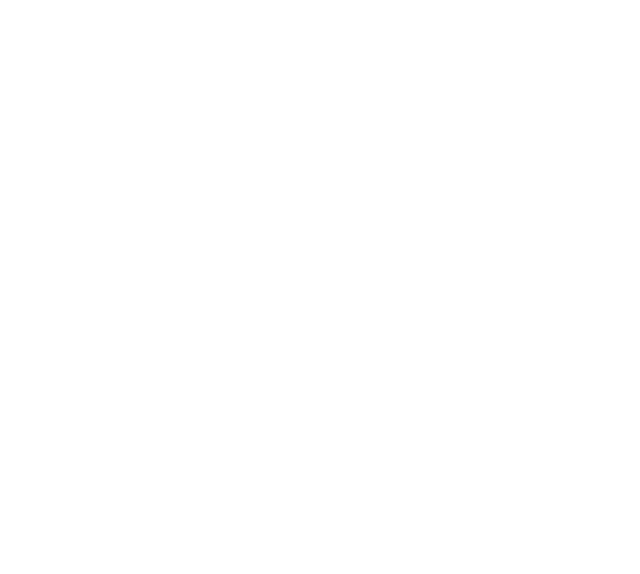
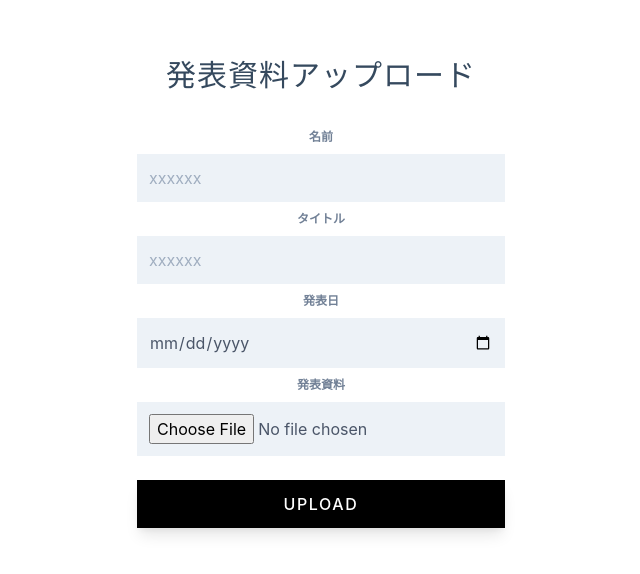
Before and after one commit to freelance-jak/nomount-presentation-material-front, a Nuxt app: page /upload in a window 1280 px wide. Before the commit this address had no page. Shown: the part 110-684 px from the top of the page, without its empty margins (319-959 px from the left). Built offline with nearby package versions, Linux system fonts and the light colour scheme.

Commit message:
一覧表示画面デザイン修正とファイルアップロード画面作成

```diff
--- a/composition/presentation/PresentationComposition.ts
+++ b/composition/presentation/PresentationComposition.ts
@@ -2,15 +2,12 @@ import PresentationDataSources from "@/datasources/PresentationDataSources";
 import PresentationComposition from '@/composition/presentation/PresentationComposition';
 
 type presentationListData = {
-    /*id: number,
-    name: string,
-    path: string,
-    createdDate: string*/
-
-    //↓後で消す
-    id: number,
-    name:string,
-    email: string
+    id: number
+    user_id: number
+    title: string
+    name: string
+    document_path: string
+    presentation_date: string
 }
 
 type presentationState = {
@@ -30,8 +27,11 @@ export default function PresentationComposiotion() {
         allPresentationState.PresentationList = result.map(item => {
             return {
                 id: item.id,
+                user_id: item.user_id,
+                title: item.title,
                 name: item.name,
-                email: item.email
+                document_path: item.document_path,
+                presentation_date: item.presentation_date
             }
         });
     };
--- a/datasources/PresentationDataSources.ts
+++ b/datasources/PresentationDataSources.ts
@@ -5,7 +5,8 @@ export default class PresentationDataSources {
     async getPresentation(): Promise<Presentation[]> {
         try {
             // テスト用URL
-            const response = await axios.get('http://jsonplaceholder.typicode.com/users');
+            const response = await axios.get('http://localhost/api/presentation');
+            console.log(response.data)
             return response.data.map((e: any) => new Presentation(e));
         } catch (e) {
             return e;
--- a/domain/entity/presentation.ts
+++ b/domain/entity/presentation.ts
@@ -1,13 +1,10 @@
 export class Presentation {
-    /*id!: number,
-    name!: string,
-    path!: string,
-    createdDate!: string*/
-
-    //↓後で消す
     id!: number
+    user_id!: number
     name!: string
-    email!: string
+    title!: string
+    document_path!: string
+    presentation_date!: string
 
     constructor(init: Partial<Presentation>) {
         Object.assign(this, init)
--- a/nuxt.config.js
+++ b/nuxt.config.js
@@ -3,24 +3,24 @@ export default {
   ssr: false,
 
   // Target (https://go.nuxtjs.dev/config-target)
-  target: 'static',
+  target: "static",
 
   // Global page headers (https://go.nuxtjs.dev/config-head)
   head: {
-    title: 'nomount-dashboard',
+    title: "nomount-dashboard",
     meta: [
-      { charset: 'utf-8' },
-      { name: 'viewport', content: 'width=device-width, initial-scale=1' },
-      { hid: 'description', name: 'description', content: '' },
+      { charset: "utf-8" },
+      { name: "viewport", content: "width=device-width, initial-scale=1" },
+      { hid: "description", name: "description", content: "" },
     ],
-    link: [{ rel: 'icon', type: 'image/x-icon', href: '/favicon.ico' }],
+    link: [{ rel: "icon", type: "image/x-icon", href: "/favicon.ico" }],
   },
 
   // Global CSS (https://go.nuxtjs.dev/config-css)
   css: [],
 
   // Plugins to run before rendering page (https://go.nuxtjs.dev/config-plugins)
-  plugins: ['@/plugins/composition-api'],
+  plugins: ["@/plugins/composition-api"],
 
   // Auto import components (https://go.nuxtjs.dev/config-components)
   components: true,
@@ -28,20 +28,22 @@ export default {
   // Modules for dev and build (recommended) (https://go.nuxtjs.dev/config-modules)
   buildModules: [
     // https://go.nuxtjs.dev/typescript
-    '@nuxt/typescript-build',
+    "@nuxt/typescript-build",
     // https://go.nuxtjs.dev/tailwindcss
-    '@nuxtjs/tailwindcss',
+    "@nuxtjs/tailwindcss",
   ],
 
   // Modules (https://go.nuxtjs.dev/config-modules)
   modules: [
     // https://go.nuxtjs.dev/axios
-    '@nuxtjs/axios',
+    "@nuxtjs/axios",
   ],
 
   // Axios module configuration (https://go.nuxtjs.dev/config-axios)
-  axios: {},
+  axios: {
+    baseURL: "http://localhost/api",
+  },
 
   // Build Configuration (https://go.nuxtjs.dev/config-build)
   build: {},
-}
+};
--- a/pages/index.vue
+++ b/pages/index.vue
@@ -1,27 +1,39 @@
 <template>
-  <div class="container">
-    <div>
-      <h1 class="title">発表資料一覧</h1>
-      <article class="p-4 flex space-x-4">
-        <div class="min-w-0 relative flex-auto sm:pr-20 lg:pr-0 xl:pr-20">
-          <div v-for="presentationList in presentationState.list.PresentationList" :key="presentationList.id">
-            <h2  class="text-lg font-semibold text-black mb-0.5 bg-green-100 text-left">
-                {{ presentationList.id }}
-            </h2>
-            <dl class="flex flex-wrap text-xl font-medium whitespace-pre">
-              <div class="bg-red-100">
-                <dd>
-                  {{ presentationList.name }}
-                </dd>
-              </div>
-              <div class="flex w-full mt-0.5 font-normal bg-blue-100">
-                <dt class="text-left">By </dt>
-                <dd class="text-black">{{ presentationList.email }}</dd>
-              </div>
-            </dl>
-          </div>
-        </div>
-      </article>
+  <div class="bg-white rounded-lg shadow-lg py-6">
+    <div class="block overflow-x-auto mx-6">
+      <table class="w-full text-left rounded-lg">
+        <thead>
+          <tr class="text-gray-800 border border-b-0">
+            <th class="px-4 py-3">#</th>
+            <th class="px-4 py-3">名前</th>
+            <th class="px-4 py-3">タイトル</th>
+            <th class="px-4 py-3">発表日</th>
+            <th class="px-4 py-3"></th>
+          </tr>
+        </thead>
+        <tbody
+          v-for="presentationList in presentationState.list.PresentationList"
+          :key="presentationList.id"
+        >
+          <tr
+            class="w-full font-light text-gray-700 bg-gray-100 whitespace-no-wrap border border-b-0"
+          >
+            <td class="px-4 py-4">{{ presentationList.id }}</td>
+            <td class="px-4 py-4">{{ presentationList.name }}</td>
+            <td class="px-4 py-4">
+              {{ presentationList.title }}
+            </td>
+            <td class="px-4 py-4">{{ presentationList.presentation_date }}</td>
+            <td class="px-4 py-4">
+              <button
+                class="border border-gray-700 bg-gray-700 text-white rounded-md px-4 py-2 m-2 transition duration-500 ease select-none hover:bg-gray-800 focus:outline-none focus:shadow-outline"
+              >
+                <span>Active</span>
+              </button>
+            </td>
+          </tr>
+        </tbody>
+      </table>
     </div>
   </div>
 </template>
@@ -35,18 +47,18 @@ import {
   computed,
   watch,
   watchEffect,
-  reactive
+  reactive,
 } from "@vue/composition-api";
 import PresentationComposition from "@/composition/presentation/PresentationComposition";
 import PresentationDataSources from "@/datasources/PresentationDataSources";
 import axios from "axios";
-import { Presentation } from '../domain/entity/presentation';
-import PresentationComposiotion from '../composition/presentation/PresentationComposition';
+import { Presentation } from "../domain/entity/presentation";
+import PresentationComposiotion from "../composition/presentation/PresentationComposition";
 
 export default defineComponent({
   setup(_, { root }: SetupContext) {
     const Presentation = PresentationComposition();
-    const presentationState = reactive({list: []});
+    const presentationState = reactive({ list: [] });
 
     onMounted(() => {
       Presentation.loadPresentationList();
@@ -56,8 +68,8 @@ export default defineComponent({
     //watchEffect(() => {console.log(presentationState)})
 
     return {
-      presentationState
-    }
+      presentationState,
+    };
   },
 });
 </script>
--- /dev/null
+++ b/pages/upload.vue
@@ -0,0 +1,142 @@
+<template>
+  <div class="container">
+    <form enctype="multipart/form-data">
+      <h1 class="title">発表資料アップロード</h1>
+      <label
+        for="name"
+        class="block text-xs font-semibold text-gray-600 uppercase"
+        >名前</label
+      >
+      <input
+        id="name"
+        type="text"
+        name="name"
+        placeholder="xxxxxx"
+        autocomplete="given-name"
+        class="block w-full p-3 mt-2 text-gray-700 bg-gray-200 appearance-none focus:outline-none focus:bg-gray-300 focus:shadow-inner"
+        required
+        v-model="state.name"
+      />
+      {{ state.name }}
+      <label
+        for="title"
+        class="block mt-2 text-xs font-semibold text-gray-600 uppercase"
+        >タイトル</label
+      >
+      <input
+        id="title"
+        type="text"
+        name="title"
+        placeholder="xxxxxx"
+        autocomplete="title"
+        class="block w-full p-3 mt-2 text-gray-700 bg-gray-200 appearance-none focus:outline-none focus:bg-gray-300 focus:shadow-inner"
+        required
+        v-model="state.title"
+      />
+      {{ state.title }}
+      <label
+        for="date"
+        class="block mt-2 text-xs font-semibold text-gray-600 uppercase"
+        >発表日</label
+      >
+      <input
+        id="date"
+        type="date"
+        name="date"
+        autocomplete="date"
+        class="block w-full p-3 mt-2 text-gray-700 bg-gray-200 appearance-none focus:outline-none focus:bg-gray-300 focus:shadow-inner"
+        required
+        v-model="state.presentation_date"
+      />
+      {{ state.presentation_date }}
+      <label
+        for="file"
+        class="block mt-2 text-xs font-semibold text-gray-600 uppercase"
+        >発表資料</label
+      >
+      <input
+        id="file"
+        type="file"
+        name="file"
+        autocomplete="new-password"
+        class="block w-full p-3 mt-2 text-gray-700 bg-gray-200 appearance-none focus:outline-none focus:bg-gray-300 focus:shadow-inner"
+        required
+        v-on:change="fileSelected"
+      />
+      <button
+        type="submit"
+        class="w-full py-3 mt-6 font-medium tracking-widest text-white uppercase bg-black shadow-lg focus:outline-none hover:bg-gray-900 hover:shadow-none"
+        @click="onSubmit()"
+      >
+        Upload
+      </button>
+    </form>
+  </div>
+</template>
+
+<script lang="ts">
+import { reactive, ref, SetupContext } from "@vue/composition-api";
+import { Presentation } from "../domain/entity/presentation";
+import PresentationComposiotion from "../composition/presentation/PresentationComposition";
+import axios from "axios";
+
+export default {
+  setup(_, { root }: SetupContext) {
+    const state = ref({
+      name: "",
+      title: "",
+      presentation_date: "",
+      upload_file: null,
+    });
+
+    function fileSelected(event: any) {
+      //event.preventDefault();
+      state.value.upload_file = event.target.files[0];
+    }
+
+    async function onSubmit() {
+      await PresentationComposiotion().postPresenData(state.value);
+    }
+
+    return {
+      state,
+      fileSelected,
+      onSubmit,
+    };
+  },
+};
+</script>
+
+<style>
+.container {
+  margin: 0 auto;
+  min-height: 100vh;
+  display: flex;
+  justify-content: center;
+  align-items: center;
+  text-align: center;
+}
+
+.title {
+  font-family: "Quicksand", "Source Sans Pro", -apple-system, BlinkMacSystemFont,
+    "Segoe UI", Roboto, "Helvetica Neue", Arial, sans-serif;
+  display: block;
+  font-weight: 300;
+  font-size: 30px;
+  color: #35495e;
+  letter-spacing: 1px;
+  padding-bottom: 30px;
+}
+
+.subtitle {
+  font-weight: 300;
+  font-size: 42px;
+  color: #526488;
+  word-spacing: 5px;
+  padding-bottom: 15px;
+}
+
+.links {
+  padding-top: 15px;
+}
+</style>
```
